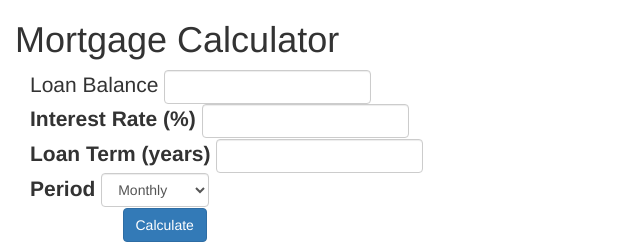
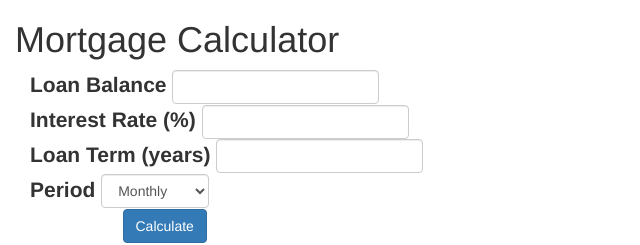
Before and after one commit to LennyCastaneda/02-MortageCalculator, a plain HTML site: page index.html in a window 1280 px wide. Shown: the full height of the page, 0-640 px from the left. Drawn offline with nearby package versions, Linux system fonts and the light colour scheme.

Commit message:
https://github.com/LennyCastaneda/02-MortgageCalculator

```diff
--- a/index.html
+++ b/index.html
@@ -12,7 +12,7 @@
 		<div class="container form-group text-xs-center">
 			<h1 class="m-t-3">Mortgage Calculator</h1>
 				<div class="form-group container col-xs-12 m-t-2">
-					<label">Loan Balance</label>
+					<label>Loan Balance</label>
 					<!-- An input element for the user to enter the mortgage loan balance in US dollars. -->
 					<input class="form-control" type="text" name="loanBalance" id="balance">
 				</div>
```
